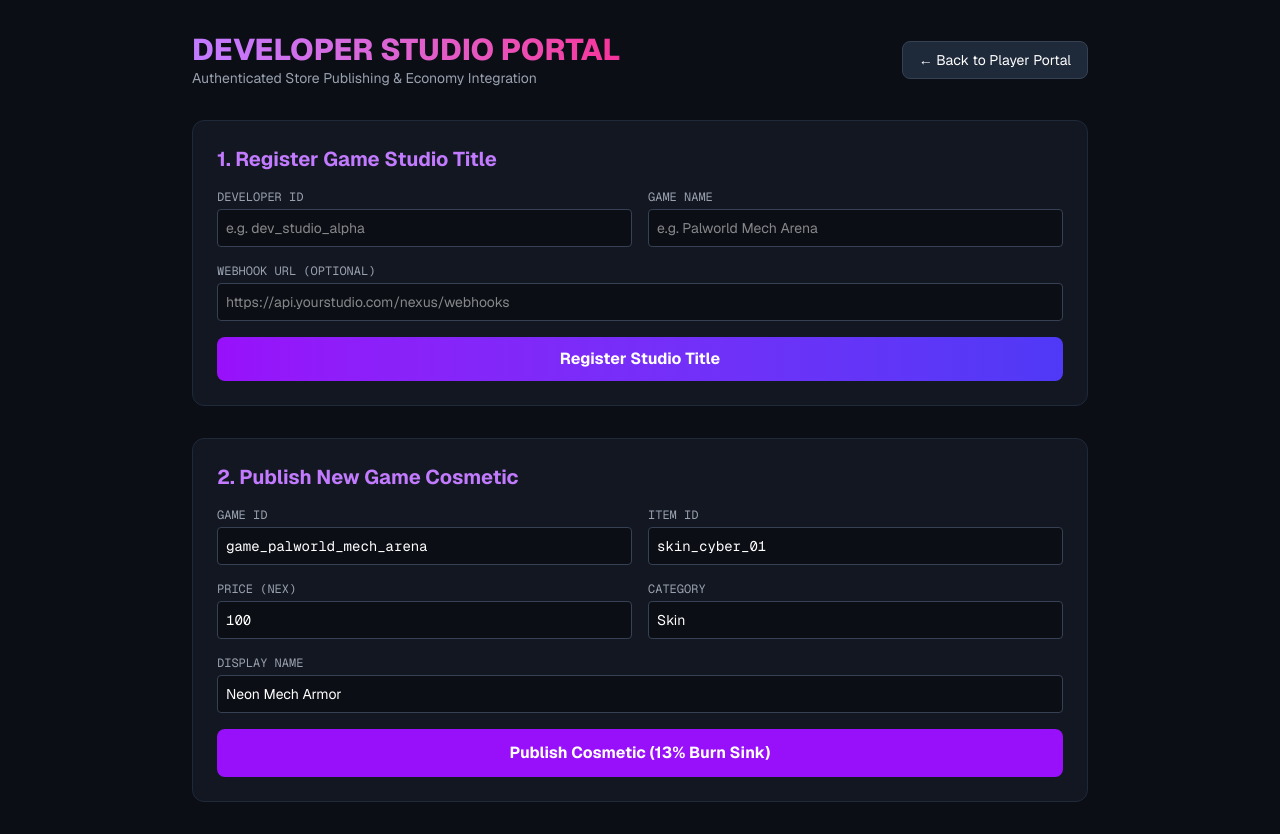
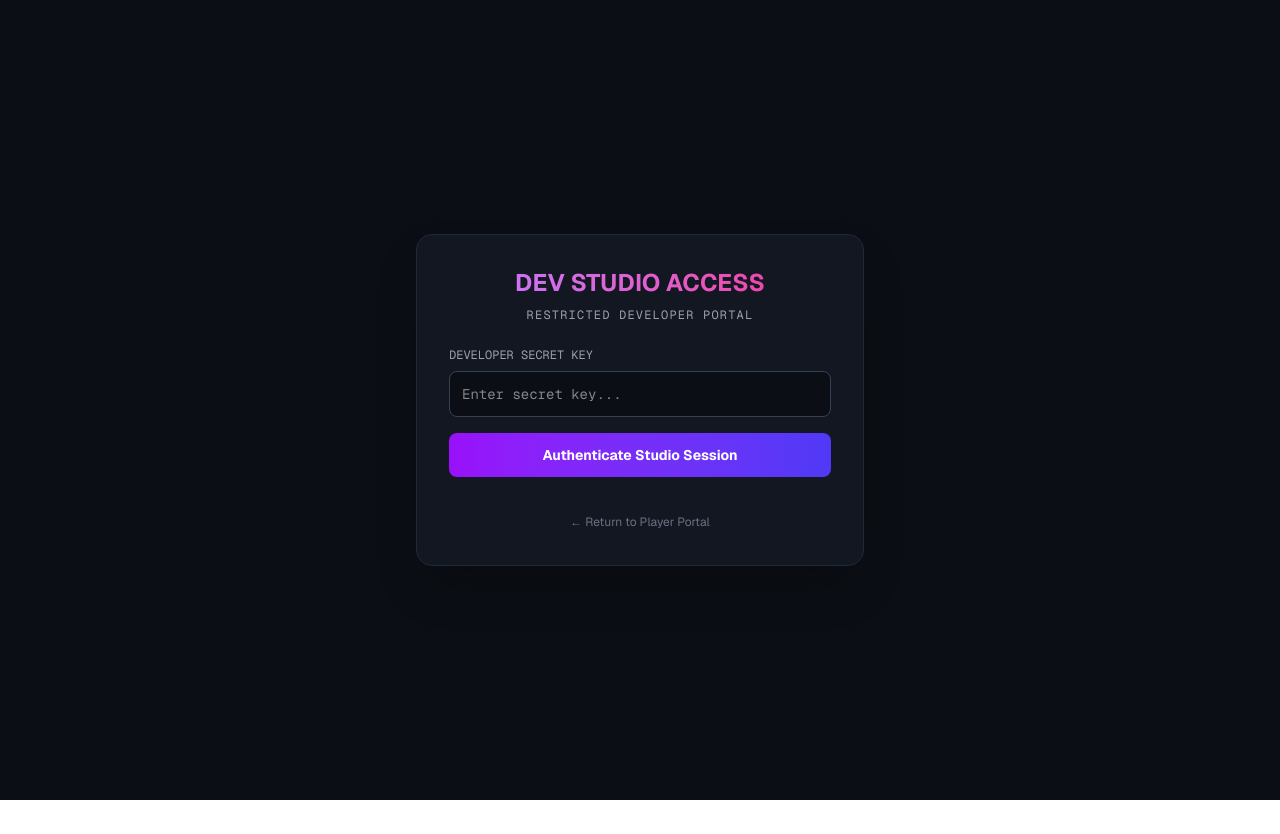
Before and after one commit to Nexus4462/main-coin-backend, a Next.js app in the folder nexus-web-portal/: page /developers in a window 1280 px wide. After the commit the page ends 800 px from the top, so only its background shows below. Built offline with nearby package versions, Linux system fonts and the light colour scheme.

Commit message:
Add authentication lock screen to Dev Studio portal

```diff
--- a/nexus-web-portal/src/app/developers/page.tsx
+++ b/nexus-web-portal/src/app/developers/page.tsx
@@ -1,12 +1,16 @@
 "use client";
 
-import { useState } from "react";
+import { useState, useEffect } from "react";
 import Link from "next/link";
 
 const BASE_URL = "https://main-coin-backend.onrender.com";
 const DEV_KEY = "nexus_dev_secret_2026";
 
 export default function DeveloperStudio() {
+  const [inputKey, setInputKey] = useState("");
+  const [isAuthenticated, setIsAuthenticated] = useState(false);
+  const [authError, setAuthError] = useState<string | null>(null);
+
   // Developer Registration State
   const [developerId, setDeveloperId] = useState("");
   const [gameName, setGameName] = useState("");
@@ -14,12 +18,31 @@ export default function DeveloperStudio() {
   const [regStatus, setRegStatus] = useState<string | null>(null);
 
   // Cosmetic Publishing State
-  const [gameId, setGameId] = useState("game_palworld_mech_arena");
-  const [itemId, setItemId] = useState("skin_cyber_01");
+  const [gameId, setGameId] = useState("");
+  const [itemId, setItemId] = useState("");
   const [priceNex, setPriceNex] = useState("100");
   const [category, setCategory] = useState("Skin");
-  const [displayName, setDisplayName] = useState("Neon Mech Armor");
+  const [displayName, setDisplayName] = useState("");
   const [pubStatus, setPubStatus] = useState<string | null>(null);
+
+  // Check persistent session on load
+  useEffect(() => {
+    const savedKey = sessionStorage.getItem("nexus_dev_auth");
+    if (savedKey === DEV_KEY) {
+      setIsAuthenticated(true);
+    }
+  }, []);
+
+  const handleAuthSubmit = (e: React.FormEvent) => {
+    e.preventDefault();
+    if (inputKey === DEV_KEY) {
+      sessionStorage.setItem("nexus_dev_auth", DEV_KEY);
+      setIsAuthenticated(true);
+      setAuthError(null);
+    } else {
+      setAuthError("Invalid Developer Secret Key.");
+    }
+  };
 
   // 1. Handle Game Registration
   const handleRegisterGame = async (e: React.FormEvent) => {
@@ -42,7 +65,7 @@ export default function DeveloperStudio() {
       const data = await res.json();
       if (res.ok) {
         setRegStatus(`✅ Registered! Assigned Game ID: ${data.game_id}`);
-        setGameId(data.game_id); // Auto-fill the published cosmetic form with the new Game ID
+        setGameId(data.game_id);
       } else {
         setRegStatus(`❌ Registration failed: ${data.detail || "Error"}`);
       }
@@ -83,6 +106,58 @@ export default function DeveloperStudio() {
     }
   };
 
+  // Lock Screen view for unauthenticated users
+  if (!isAuthenticated) {
+    return (
+      <div className="min-h-screen bg-[#0b0e14] text-white flex items-center justify-center p-6 font-sans">
+        <div className="bg-[#131722] border border-gray-800 rounded-2xl p-8 max-w-md w-full space-y-6 shadow-2xl">
+          <div className="text-center space-y-2">
+            <h1 className="text-2xl font-bold text-transparent bg-clip-text bg-gradient-to-r from-purple-400 to-pink-500">
+              DEV STUDIO ACCESS
+            </h1>
+            <p className="text-gray-400 text-xs uppercase tracking-widest font-mono">
+              Restricted Developer Portal
+            </p>
+          </div>
+
+          <form onSubmit={handleAuthSubmit} className="space-y-4">
+            <div>
+              <label className="block text-xs font-mono text-gray-400 mb-2">
+                DEVELOPER SECRET KEY
+              </label>
+              <input
+                type="password"
+                required
+                placeholder="Enter secret key..."
+                value={inputKey}
+                onChange={(e) => setInputKey(e.target.value)}
+                className="w-full bg-[#0b0e14] border border-gray-700 rounded-lg p-3 text-sm text-white focus:outline-none focus:border-purple-500 font-mono"
+              />
+            </div>
+
+            {authError && (
+              <p className="text-red-400 text-xs text-center font-mono">{authError}</p>
+            )}
+
+            <button
+              type="submit"
+              className="w-full bg-gradient-to-r from-purple-600 to-indigo-600 hover:from-purple-500 hover:to-indigo-500 font-bold py-3 rounded-lg transition text-sm"
+            >
+              Authenticate Studio Session
+            </button>
+          </form>
+
+          <div className="text-center pt-2">
+            <Link href="/" className="text-xs text-gray-500 hover:text-gray-300 transition">
+              ← Return to Player Portal
+            </Link>
+          </div>
+        </div>
+      </div>
+    );
+  }
+
+  // Authenticated Developer Studio Dashboard
   return (
     <div className="min-h-screen bg-[#0b0e14] text-white p-8 font-sans">
       <div className="max-w-4xl mx-auto space-y-8">
@@ -95,9 +170,20 @@ export default function DeveloperStudio() {
             </h1>
             <p className="text-gray-400 text-sm">Authenticated Store Publishing & Economy Integration</p>
           </div>
-          <Link href="/" className="bg-gray-800 hover:bg-gray-700 px-4 py-2 rounded-lg text-sm border border-gray-700 transition">
-            ← Back to Player Portal
-          </Link>
+          <div className="flex items-center gap-4">
+            <button
+              onClick={() => {
+                sessionStorage.removeItem("nexus_dev_auth");
+                setIsAuthenticated(false);
+              }}
+              className="bg-red-900/40 hover:bg-red-800/60 text-red-300 px-3 py-1.5 rounded-lg text-xs border border-red-800/50 transition"
+            >
+              Lock Session
+            </button>
+            <Link href="/" className="bg-gray-800 hover:bg-gray-700 px-4 py-2 rounded-lg text-sm border border-gray-700 transition">
+              ← Back to Player Portal
+            </Link>
+          </div>
         </div>
 
         {/* SECTION 1: Register Game Studio */}
@@ -158,6 +244,7 @@ export default function DeveloperStudio() {
                 <input
                   type="text"
                   required
+                  placeholder="e.g. game_palworld_mech_arena"
                   value={gameId}
                   onChange={(e) => setGameId(e.target.value)}
                   className="w-full bg-[#0b0e14] border border-gray-700 rounded p-2 text-sm text-white font-mono focus:outline-none focus:border-purple-500"
@@ -168,6 +255,7 @@ export default function DeveloperStudio() {
                 <input
                   type="text"
                   required
+                  placeholder="e.g. skin_cyber_01"
                   value={itemId}
                   onChange={(e) => setItemId(e.target.value)}
                   className="w-full bg-[#0b0e14] border border-gray-700 rounded p-2 text-sm text-white font-mono focus:outline-none focus:border-purple-500"
@@ -203,6 +291,7 @@ export default function DeveloperStudio() {
               <input
                 type="text"
                 required
+                placeholder="e.g. Neon Mech Armor"
                 value={displayName}
                 onChange={(e) => setDisplayName(e.target.value)}
                 className="w-full bg-[#0b0e14] border border-gray-700 rounded p-2 text-sm text-white focus:outline-none focus:border-purple-500"
```
